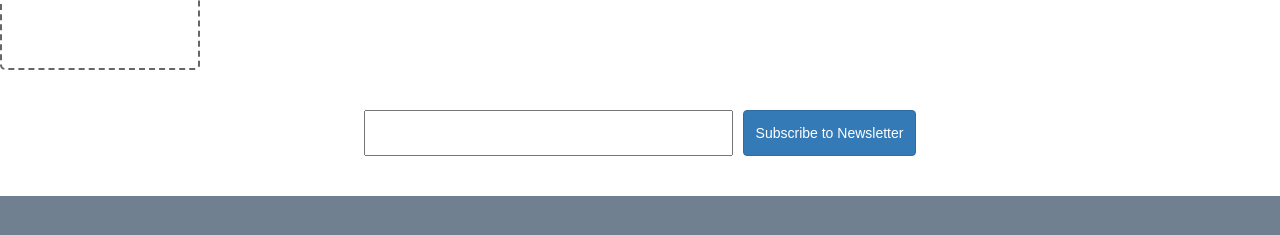
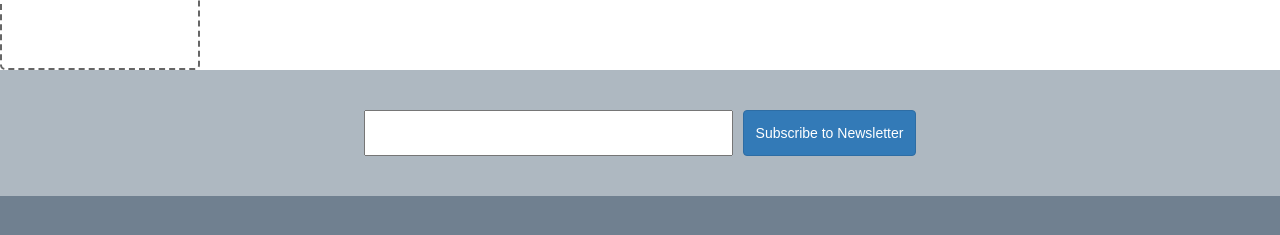
Before and after one commit to nipungarg59/icomart-react, a React (Create React App) app: page /upload in a window 1280 px wide. Shown: the part 130-365 px from the top of the page. Built offline with nearby package versions, Linux system fonts and the light colour scheme.

Commit message:
Improve newsletter color

```diff
--- a/src/components/Newsletter.js
+++ b/src/components/Newsletter.js
@@ -5,7 +5,8 @@ const styles = {
     display: 'flex',
     justifyContent: 'center',
     padding: '40px',
-    fontSize: '2em'
+    fontSize: '2em',
+    backgroundColor: '#AEB8C1',
   },
   button: {
     marginLeft: '10px'
```
